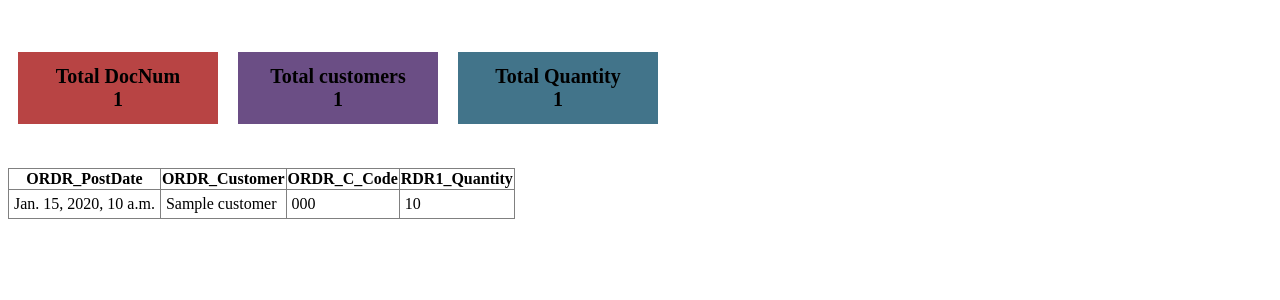
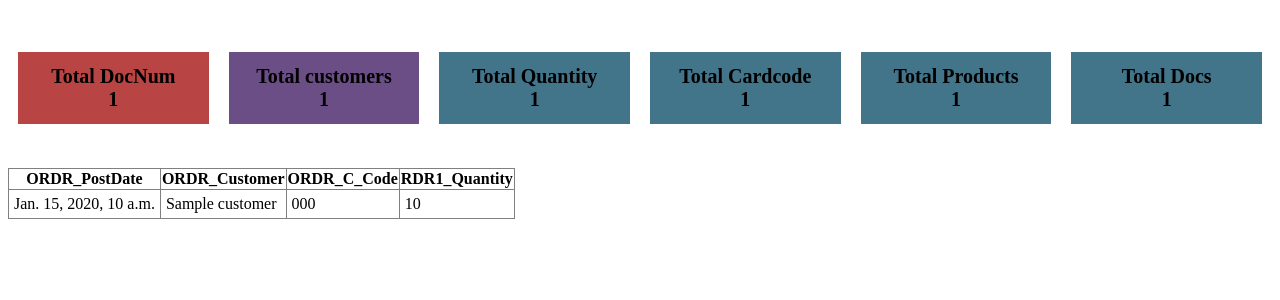
Before and after one commit to PeterMunyua-arch/Dashboard, a Django app: template analysis/templates/analysis/results.html in a window 1280 px wide. Shown: the top 300 px of the page. Run offline with Django 5.2, Linux system fonts and the light colour scheme; the template is opened without the code that fills it: most values are stand-ins (such as "Sample title", 1, 10 or a date in 2020).

Commit message:
todays changes

```diff
--- a/analysis/templates/analysis/results.html
+++ b/analysis/templates/analysis/results.html
@@ -50,11 +50,22 @@
         <div class="box" style="background-color: rgb(66, 116, 138);  font-size: 10px; ">
             <h1>Total Quantity <br> {{ total_quantity }}</h1>
         </div>
+
+        <div class="box" style="background-color: rgb(66, 116, 138);  font-size: 10px; ">
+            <h1>Total Cardcode <br> {{ total_cardcode }}</h1>
+        </div>
+
+        <div class="box" style="background-color: rgb(66, 116, 138);  font-size: 10px; ">
+            <h1>Total Products <br> {{ total_products }}</h1>
+        </div>
+        <div class="box" style="background-color: rgb(66, 116, 138);  font-size: 10px; ">
+            <h1>Total Docs <br> {{ total_docs }}</h1>
+        </div>
     </header>
 
 
 
-    <div>
+    <div style="align-items: center; display: flex;">
         <table border="1">
             <thead>
                 <tr>
```
Also changed, not shown: analysis/views.py (+20 -1 lines).
